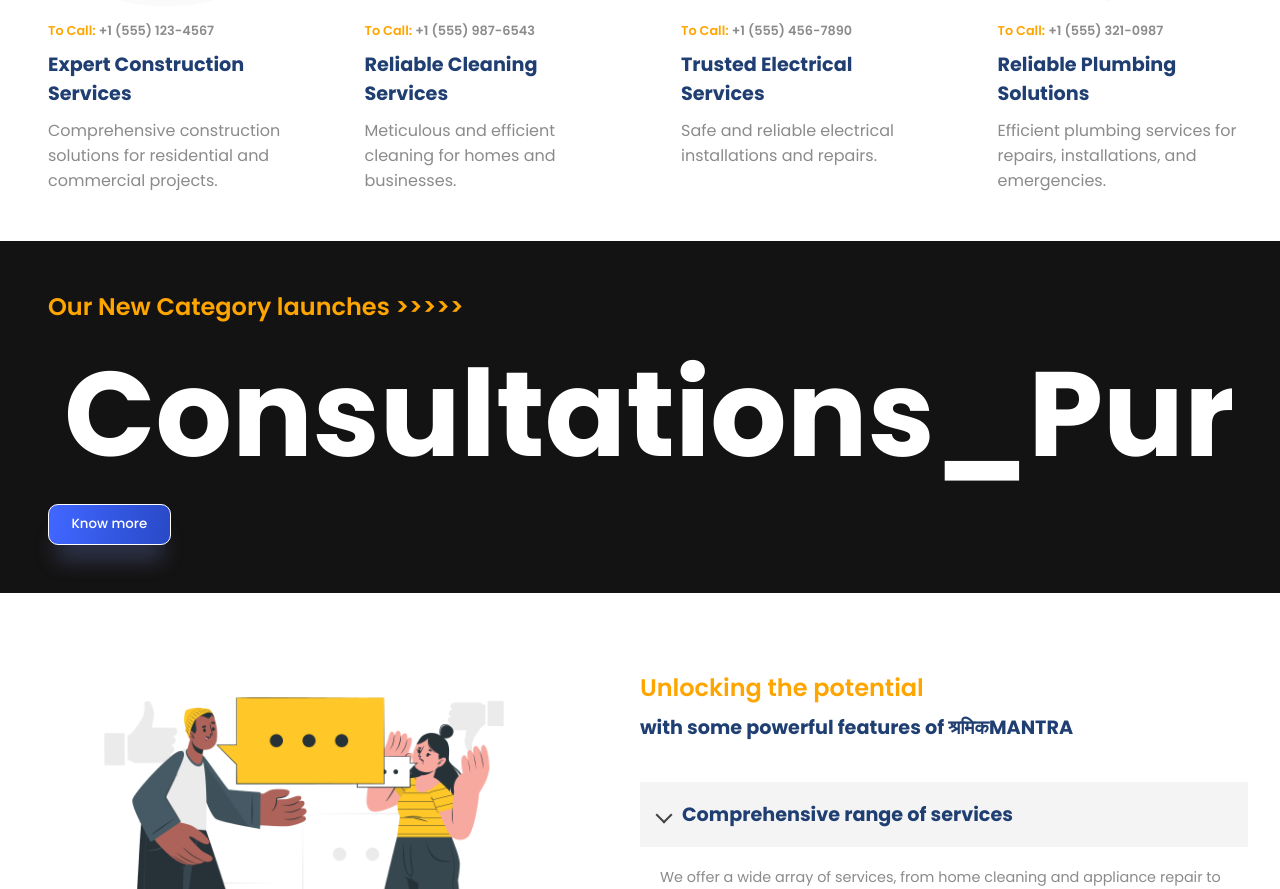
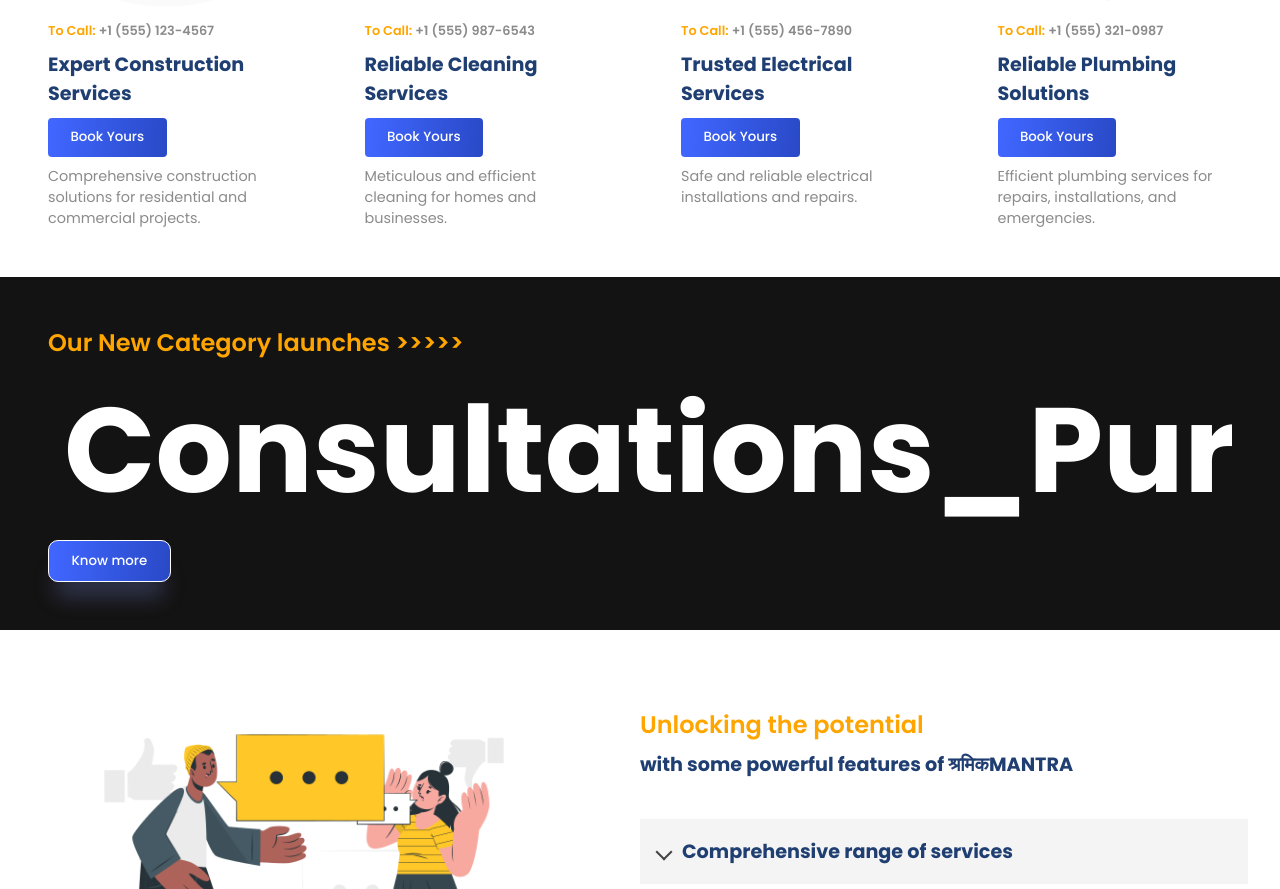
Before and after one commit to ghsharma/skill--serve, a React (Vite) app: page / in a window 1280 px wide. Shown: the part 1380-2269 px from the top of the page. Built offline with nearby package versions, Linux system fonts and the light colour scheme; a web font is replaced by a local one.

Commit message:
routing done

```diff
--- a/package.json
+++ b/package.json
@@ -16,6 +16,8 @@
     "react": "^18.2.0",
     "react-accessible-accordion": "^5.0.0",
     "react-countup": "^6.4.2",
+    "react-custom-scrollbars": "^4.2.1",
+    "react-custom-scrollbars-2": "^4.5.0",
     "react-dom": "^18.2.0",
     "react-icons": "^4.8.0",
     "react-outside-click-handler": "^1.3.0",
--- a/src/components/Residencies/residencies.css
+++ b/src/components/Residencies/residencies.css
@@ -60,6 +60,11 @@
     right:0;
 }
 
+.r-card button{
+    margin-left: 0rem;
+    margin-right: 6rem;
+}
+
 .r-buttons button{
     font-size: 1.2rem;
     padding: 0.2rem 0.8rem;
--- a/src/components/Residencies/residencies.jsx
+++ b/src/components/Residencies/residencies.jsx
@@ -4,6 +4,8 @@ import "swiper/css";
 import "./residencies.css";
 import data from "../../utils/slider.json";
 import { sliderSettings } from "../../utils/common";
+import { BrowserRouter, Link, Routes } from "react-router-dom";
+import Cart from "../cart/cart";
 
 
 const Residencies = () => {
@@ -27,8 +29,10 @@ const Residencies = () => {
                                 <span className="secondaryText r-price">
                                     <span style={{ color: "orange" }}>To Call: </span><span>{card.price}</span>
                                 </span>
-
                                 <span className="primaryText">{card.name}</span>
+                                <Link to="./Cart">
+                                <button className="flexColStart button"> Book Yours </button>
+                                </Link>
                                 <span className="secondaryText">{card.detail}</span>
                             </div>
                         </SwiperSlide>
@@ -36,6 +40,7 @@ const Residencies = () => {
                     )
                     }
                 </Swiper>
+
             </div>
         </section>
     );
--- a/src/components/cart/cart.jsx
+++ b/src/components/cart/cart.jsx
@@ -1,19 +1,25 @@
-
-import React from "react";
-import { useAuth0 } from "@auth0/auth0-react";
+import React from 'react';
 import "./cart.css";
 
+
 const Cart = () => {
-    const { loginWithRedirect } = useAuth0();
-    const { user, isAuthenticated, logout } = useAuth0();
+    return (
+        <section className="c-wrapper">
+        <div className="padding innerWidth flexCenter c-container">
 
-    return (
-
-        <section className="c-wrapper">
+            <div className="flexColStart c-left">
+                <span className='orangeText'>Our Contact</span>
+                <span className='primaryText'>Easy to Contact Us</span>
+                </div>
+        </div>
 
 
-        </section>
-
+            <div className="flexCenter c-right">
+                <div className="c-image-container">
+                    <img src="./contact.png" alt='' />
+                </div>
+            </div>
+    </section>
     );
 };
 
--- a/src/components/getstarted/getstarted.jsx
+++ b/src/components/getstarted/getstarted.jsx
@@ -1,5 +1,7 @@
 import React from "react";
 import "./getstarted.css";
+import { Link } from "react-router-dom";
+
 
 const Getstarted = () => {
     return(
@@ -10,6 +12,7 @@ const Getstarted = () => {
                 <span className="secondaryText">"Start Your Journey: Discover Convenience and Quality in One Place."</span>
 
                 <button className="button"> <a href="mailto:" ></a>Get Started</button>
+                {/* <button className="button"> <Link to="">Get Started</Link></button> */}
             </div>
         </div>
 
```
Also changed, not shown: src/App.jsx (+7 -0 lines), src/components/cart/items.jsx (deleted), 2 other files (tests, documents, lock files or other folders).
